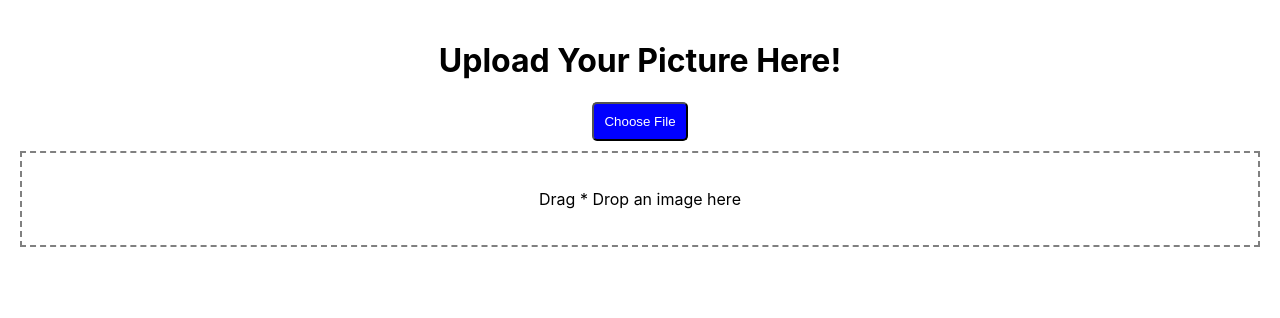
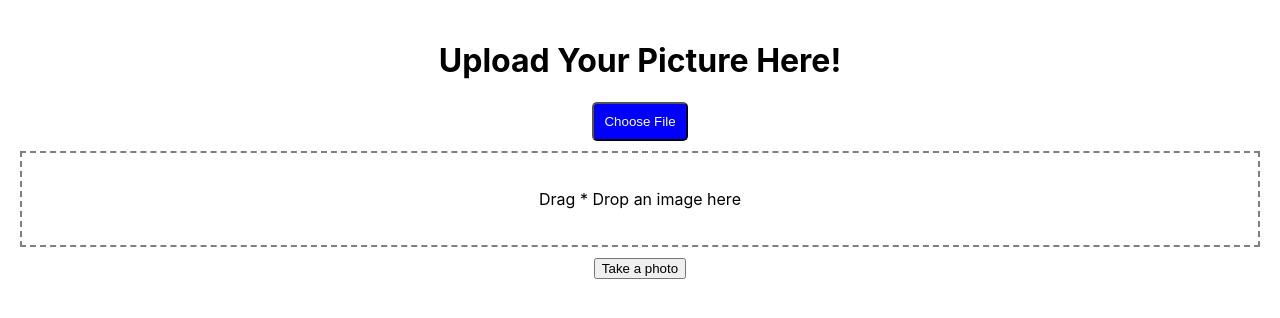
Before and after one commit to SrikarKovvuri/skincare, a React (Create React App) app: page / in a window 1280 px wide. Shown: the top 318 px of the page. Built offline with nearby package versions, Linux system fonts and the light colour scheme.

Commit message:
Started take photo feature, camera is set up

```diff
--- /dev/null
+++ b/src/components/Photo.jsx
@@ -0,0 +1,37 @@
+import React, { useState, useRef } from "react";
+
+export default function Photo() {
+    const [useCamera, setCamera] = useState(false);
+    const videoRef = useRef(null);
+    const [stream, setStream] = useState(null);
+
+    const handleCamera = async() => {
+        setCamera(true);
+        try {
+            const videoStream = await navigator.mediaDevices.getUserMedia({video: true});
+            setStream(videoStream);
+
+            if(videoRef.current) {
+                videoRef.current.srcObject = videoStream;
+            }
+        }
+        catch (err) {
+            console.error("Error accessing camera: ", err);
+            alert("Camera access denied or unavailable");
+        }
+
+    }
+    return (
+        <div>
+            <button onClick = {handleCamera}>Take a photo</button>
+
+            {/*only show if the camera is on */}
+            {useCamera && (
+                <div>
+                    <video ref = {videoRef} autoPlay style={{ width: "300px", borderRadius: "10px" }}></video>
+                    <button>Snap Photo</button>
+                </div>
+            )}
+        </div>
+    );
+}
--- a/src/components/Upload.jsx
+++ b/src/components/Upload.jsx
@@ -1,4 +1,5 @@
 import React, { useState, useRef, useCallback } from "react";
+import Photo from "./Photo";
 
 export default function Upload() {
   const [image, setImage] = useState(null);
@@ -127,7 +128,7 @@ export default function Upload() {
         }}>
       <p>{isDragging ? "Drop the file here" : "Drag * Drop an image here"}</p>
       </div>
-
+        <Photo />
       {/* Show Preview */}
       {preview && (
         <div>
```
